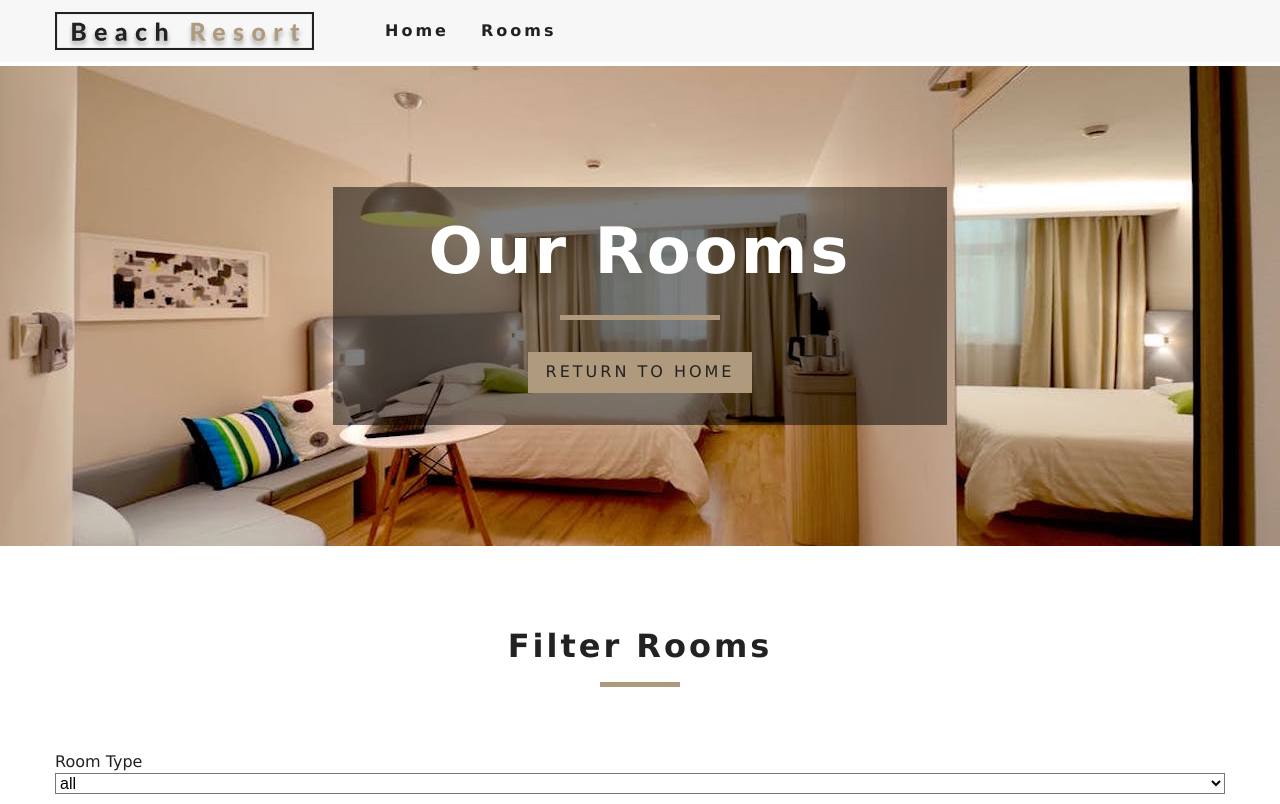
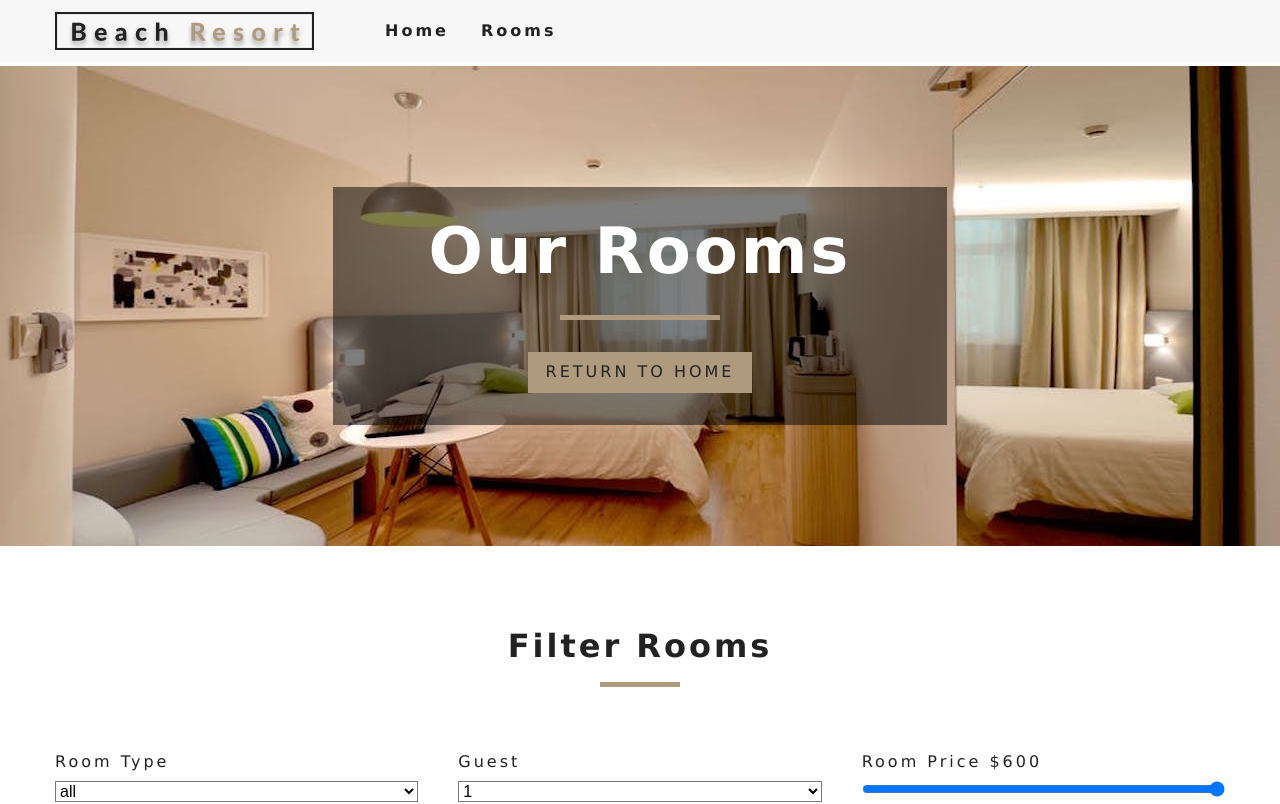
Before and after one commit to AmanAzim/Beach-Reasort-React, a React (Create React App) app: page /rooms in a window 1280 px wide. Shown: the top 804 px of the page. Built offline with nearby package versions, Linux system fonts and the light colour scheme.

Commit message:
"Filter rooms based on Type, Capacity and Price"

```diff
--- a/src/components/views/RoomsFilter.js
+++ b/src/components/views/RoomsFilter.js
@@ -6,7 +6,10 @@ import Title from '../reusableComps/Title'
 const RoomsFilter = () => {
 
     const contextRooms=useContext(RoomsContext);
-    const {type, availableTypes, capacity, price, minPrice, maxPrice, minSize, maxSize, breakfast, pets, rooms}=contextRooms;
+    const {type, availableTypes,
+           capacity, availableCapacity,
+           price, minPrice, maxPrice, minSize, maxSize, breakfast, pets, rooms}=contextRooms;
+   // console.log('price='+maxPrice)
 
     return (
         <section className="filter-container">
@@ -14,12 +17,26 @@ const RoomsFilter = () => {
             <form className="filter-form">
                 {/*select type*/}
                 <div className="form-group">
-                    <lebel htmlFor="type">room type</lebel>
+                    <label htmlFor="type">room type</label>
                     <select name="type" id="type" value={type} className="form-control" onChange={contextRooms.handleChange}>
                         {availableTypes.map(availtype=><option value={availtype} key={availtype}>{availtype}</option>)}
                     </select>
                 </div>
                 {/*end of select type*/}
+                {/*select guest*/}
+                <div className="form-group">
+                    <label htmlFor="capacity">guest</label>
+                    <select name="capacity" id="capacity" value={capacity} className="form-control" onChange={contextRooms.handleChange}>
+                        {availableCapacity.map(availCap=><option value={availCap} key={availCap}>{availCap}</option>)}
+                    </select>
+                </div>
+                {/*end of select guest*/}
+                {/*room price range*/}
+                <div className="form-group">
+                    <label htmlFor="price">room price ${price}</label>
+                    <input type="range" name="price" id="price" className="form-control" min={minPrice} max={maxPrice} value={price} onChange={contextRooms.handleChange}/>
+                </div>
+                {/*end of room price range*/}
             </form>
         </section>
     );
--- a/src/contextStore/RoomsContextProvider.js
+++ b/src/contextStore/RoomsContextProvider.js
@@ -13,6 +13,7 @@ const RoomsContextProvider=(props)=>{
     const [type, setType]=useState('all');
     const [availableTypes, setAvailableTypes]=useState([]);
     const [capacity, setCapacity]=useState(1);
+    const [availableCapacity, setAvailableCapacity]=useState([]);
     const [price, setPrice]=useState(0);
     const [minPrice, setMinPrice]=useState(0);
     const [maxPrice, setMaxPrice]=useState(0);
@@ -29,6 +30,7 @@ const RoomsContextProvider=(props)=>{
         type,
         availableTypes,
         capacity,
+        availableCapacity,
         price,
         minPrice,
         maxPrice,
@@ -50,13 +52,7 @@ const RoomsContextProvider=(props)=>{
         let myFeaturedRooms=myRooms.filter(room=>room.featured===true);
         setFeaturedRooms(myFeaturedRooms);
 
-        let maxPrice=Math.max(...rooms.map(room=>room.price));//will return all the prices of the rooms and Math.max() will return the max price.
-        setMaxPrice(maxPrice);
-        setPrice(maxPrice);
-        let maxSize=Math.max(...rooms.map(room=>room.size));
-        setMaxSize(maxSize);
-
-        getRoomsType(myRooms);
+        getRoomsInfo(myRooms);
         setLoading(false);
     };
 
@@ -74,7 +70,7 @@ const RoomsContextProvider=(props)=>{
     };
 
 
-    const getRoomsType=(myRooms)=>{
+    const getRoomsInfo=(myRooms)=>{
         let tempTypes=["all"];
       /*let isUnique=false;
         myRooms.forEach((room, i)=>{
@@ -96,8 +92,21 @@ const RoomsContextProvider=(props)=>{
         });*/
 
         //MODERN WAY://new Set([iterable]);//a Set returns A new Set object.
+        //Get rooms type
         tempTypes=[...tempTypes,...new Set(myRooms.map(room=>room.type))];
         setAvailableTypes(tempTypes);
+
+        const tempCapacity=[...new Set(myRooms.map(room=>room.capacity))];
+        setAvailableCapacity(tempCapacity);
+
+        let maxPrice=Math.max(...myRooms.map(room=>room.price));//will return all the prices of the rooms and Math.max() will return the max price.
+        setMaxPrice(maxPrice);
+        setPrice(maxPrice);
+        let minPrice=Math.min(...myRooms.map(room=>room.price));
+        setMinPrice(minPrice);
+
+        let maxSize=Math.max(...myRooms.map(room=>room.size));
+        setMaxSize(maxSize);
     };
 
     const getRoomBySlug=(slug)=>{
@@ -107,14 +116,36 @@ const RoomsContextProvider=(props)=>{
     const handleChange=(event)=>{
         const type=event.target.type;
         const name=event.target.name;
-        const value=event.target.value;
-        setType(value);
-        if(value==='all'){
-            setSortedRooms(rooms);
-        }else{
-            setSortedRooms(rooms.filter(room=>room.type===value))
+        const value=event.type==='checkbox'? event.target.checked:event.target.value;
+
+        if(name==='type'){
+            setType(value);
         }
+        if(name==='capacity'){
+            setCapacity(value);
+        }
+        if(name==='price'){
+            setPrice(value)
+        }
+        console.log(event.type);
         console.log('Event type='+type,'name='+name,'value='+value);
+    };
+
+    useEffect(()=>{
+        filterRooms();
+    },[type, price, capacity]);
+
+    const filterRooms=()=>{
+        let tempRooms=[...rooms];
+        if(type!=='all'){
+            tempRooms=tempRooms.filter(room=>room.type==type);
+        }
+        if(capacity!=1){
+            tempRooms=tempRooms.filter(room=>room.capacity>=capacity);
+        }
+        tempRooms=tempRooms.filter(room=>room.price<=price);
+
+        setSortedRooms(tempRooms);
     };
 
     return (
```
